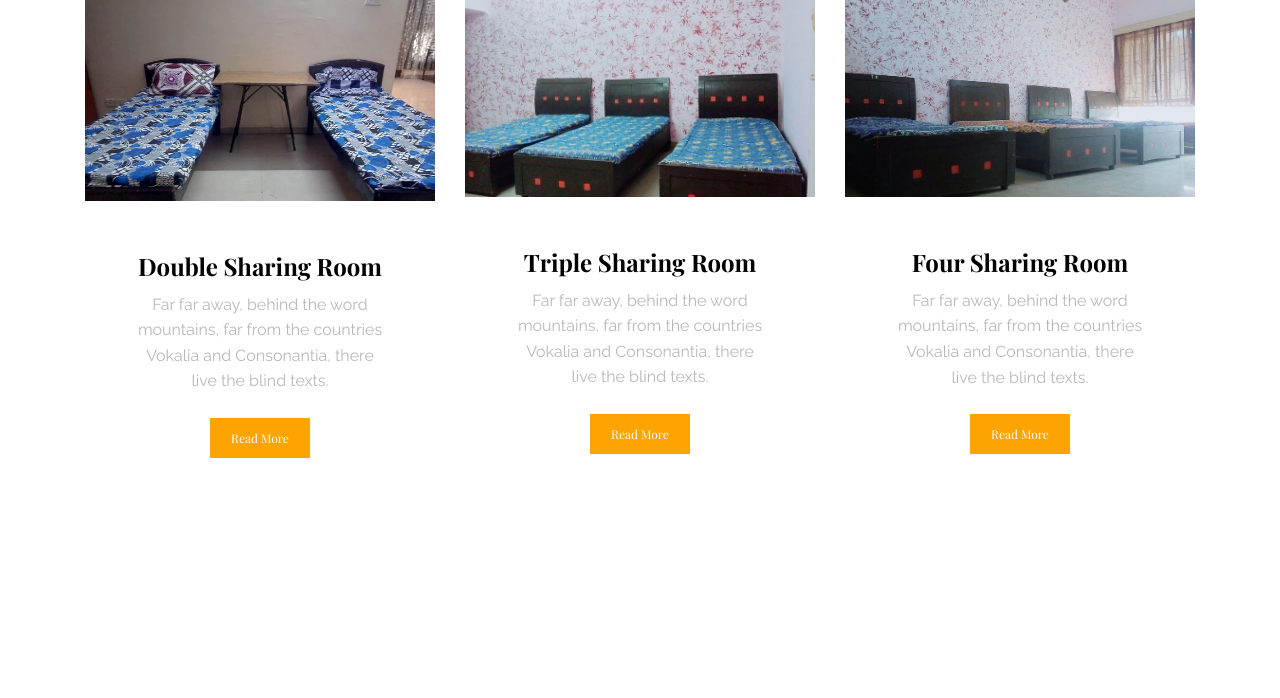
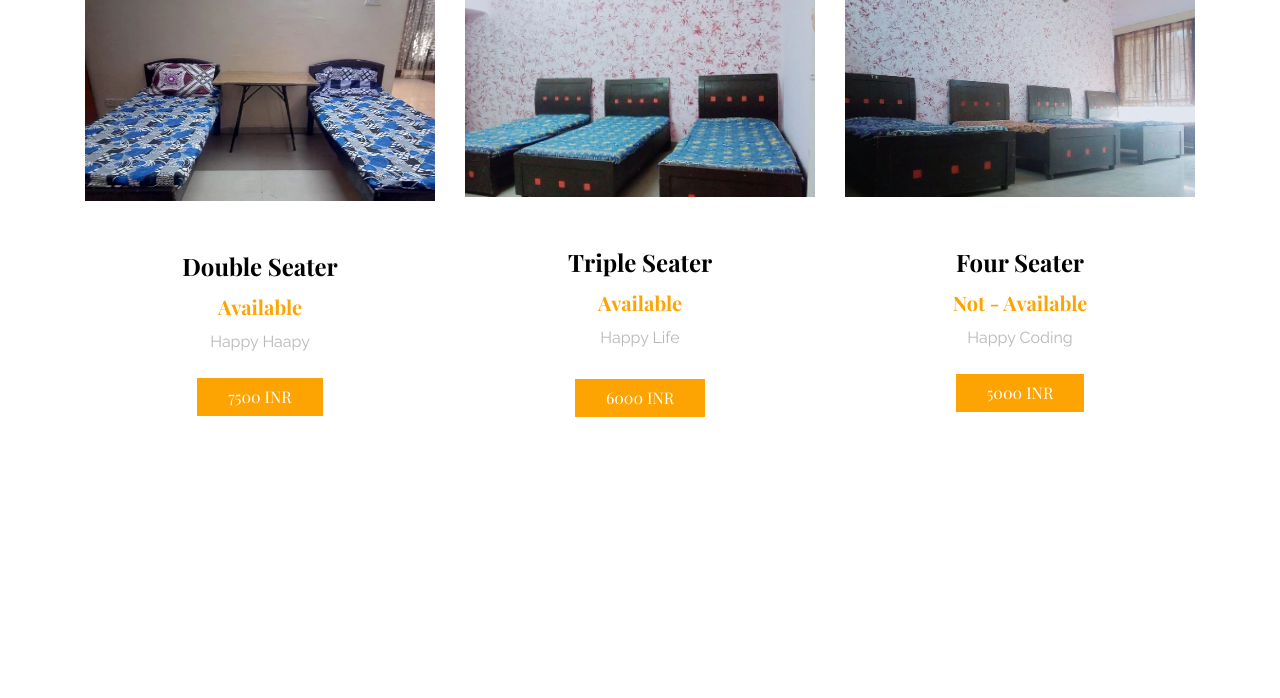
Before and after one commit to pandeyroshan/PG-SITE, a Django app: page / in a window 1280 px wide. Shown: the part 3064-3762 px from the top of the page. Run offline with Django 3.2, Linux system fonts and the light colour scheme; data comes from the database, SQL or seed files in the repository; some libraries are stand-ins or nearby versions; some web fonts are replaced.

Commit message:
Update index.html

```diff
--- a/hostel/templates/hostel/index.html
+++ b/hostel/templates/hostel/index.html
@@ -193,10 +193,11 @@
             <div class="media d-block mb-4 text-center site-media site-animate">
               <img src="{% static 'hostel/images/2.png'%}" alt="Free Template by colorlib.com" class="img-fluid">
               <div class="media-body p-md-5 p-4">
-                <h5 class="mt-0 h4">Double Sharing Room</h5>
-                <p class="mb-4">Far far away, behind the word mountains, far from the countries Vokalia and Consonantia, there live the blind texts.</p>
+                <h5 class="mt-0 h4">{{doubleType}}</h5>
+                <h5 class="text-primary">{{doubleStatus}}</h5>
+                <p class="mb-4">{{doubleNote}}</p>
 
-                <p class="mb-0"><a href="#" class="btn btn-primary btn-sm">Read More</a></p>
+                <p class="mb-0"><a href="#section-contact" class="btn btn-primary">{{doubleRent}} INR</a></p>
               </div>
             </div>
           </div>
@@ -204,10 +205,11 @@
             <div class="media d-block mb-4 text-center site-media site-animate">
               <img src="{% static 'hostel/images/3.png' %}" alt="Free Template by colorlib.com" class="img-fluid">
               <div class="media-body p-md-5 p-4">
-                <h5 class="mt-0 h4">Triple Sharing Room</h5>
-                <p class="mb-4">Far far away, behind the word mountains, far from the countries Vokalia and Consonantia, there live the blind texts.</p>
+                <h5 class="mt-0 h4">{{tripleType}}</h5>
+                <h5 class="text-primary">{{tripleStatus}}</h5>
+                <p class="mb-4">{{tripleNote}}</p>
 
-                <p class="mb-0"><a href="#" class="btn btn-primary btn-sm">Read More</a></p>
+                <h3 class="mb-0"><a href="#section-contact" class="btn btn-primary">{{tripleRent}} INR</a></h3>
               </div>
             </div>
           </div>
@@ -215,10 +217,11 @@
             <div class="media d-block mb-4 text-center site-media site-animate">
               <img src="{% static 'hostel/images/4.png'%}" alt="Free Template by colorlib.com" class="img-fluid">
               <div class="media-body p-md-5 p-4">
-                <h5 class="mt-0 h4">Four Sharing Room</h5>
-                <p class="mb-4">Far far away, behind the word mountains, far from the countries Vokalia and Consonantia, there live the blind texts.</p>
+                <h5 class="mt-0 h4">{{fourType}}</h5>
+                <h5 class="text-primary">{{fourStatus}}</h5>
+                <p class="mb-4">{{fourNote}}</p>
 
-                <p class="mb-0"><a href="#" class="btn btn-primary btn-sm">Read More</a></p>
+                <p class="mb-0"><a href="#section-contact" class="btn btn-primary">{{fourRent}} INR</a></p>
               </div>
             </div>
           </div>
```
